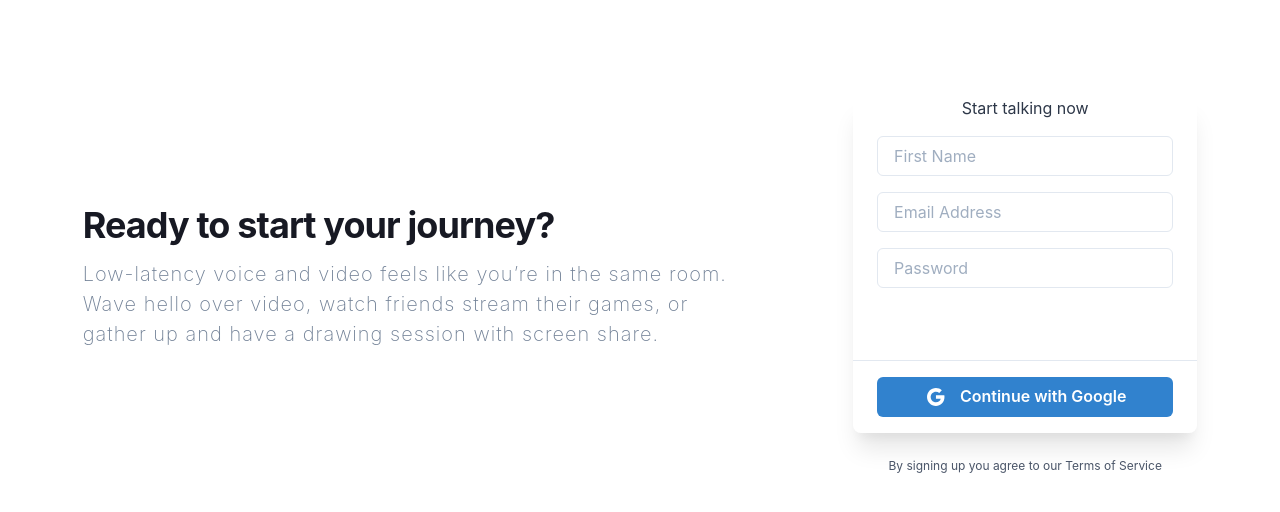
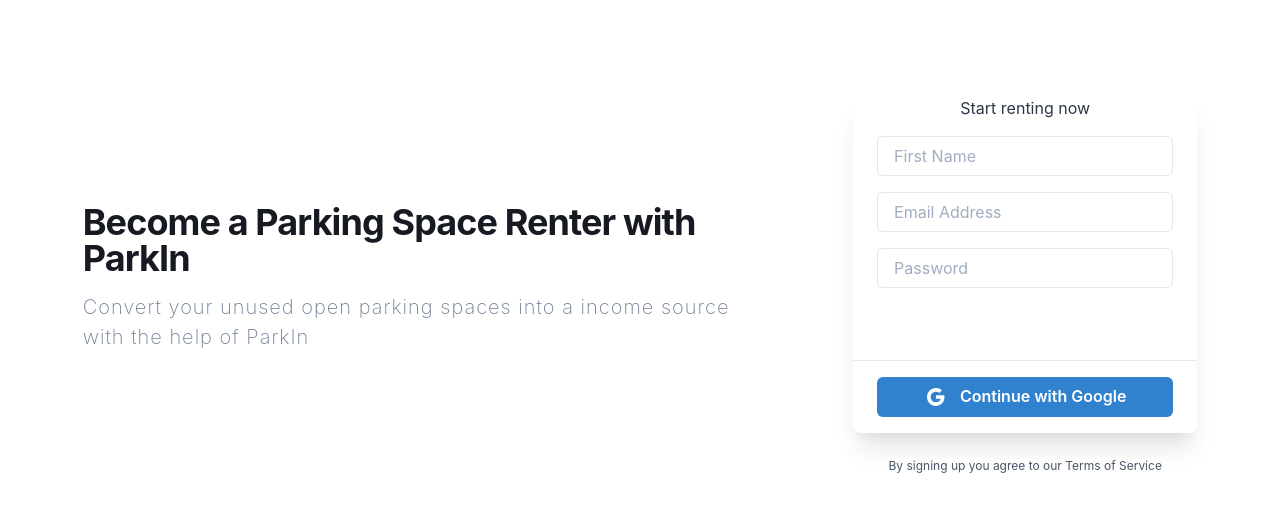
Before and after one commit to mustafa-kapadia1483/parkin-renter, a React (Create React App) app: page / in a window 1280 px wide. Shown: the top 512 px of the page. Built offline with nearby package versions, Linux system fonts and the light colour scheme; no server answers.

Commit message:
content changes

```diff
--- a/src/components/Home.js
+++ b/src/components/Home.js
@@ -84,7 +84,7 @@
             color={useColorModeValue('gray.900', 'gray.200')}
             letterSpacing={{ base: 'normal', md: 'tight' }}
           >
-            Ready to start your journey?
+            Become a Parking Space Renter with ParkIn
           </chakra.h1>
           <chakra.p
             mb={{ base: 10, md: 4 }}
@@ -93,15 +93,14 @@
             color="gray.500"
             letterSpacing="wider"
           >
-            Low-latency voice and video feels like you’re in the same room. Wave
-            hello over video, watch friends stream their games, or gather up and
-            have a drawing session with screen share.
+            Convert your unused open parking spaces into a income source with
+            the help of ParkIn
           </chakra.p>
         </GridItem>
         <GridItem colSpan={{ base: 'auto', md: 4 }}>
           <Box as="form" mb={6} rounded="lg" shadow="xl">
             <Center pb={0} color={useColorModeValue('gray.700', 'gray.600')}>
-              <p pt={2}>Start talking now</p>
+              <p pt={2}>Start renting now</p>
             </Center>
             <SimpleGrid
               columns={1}
```
